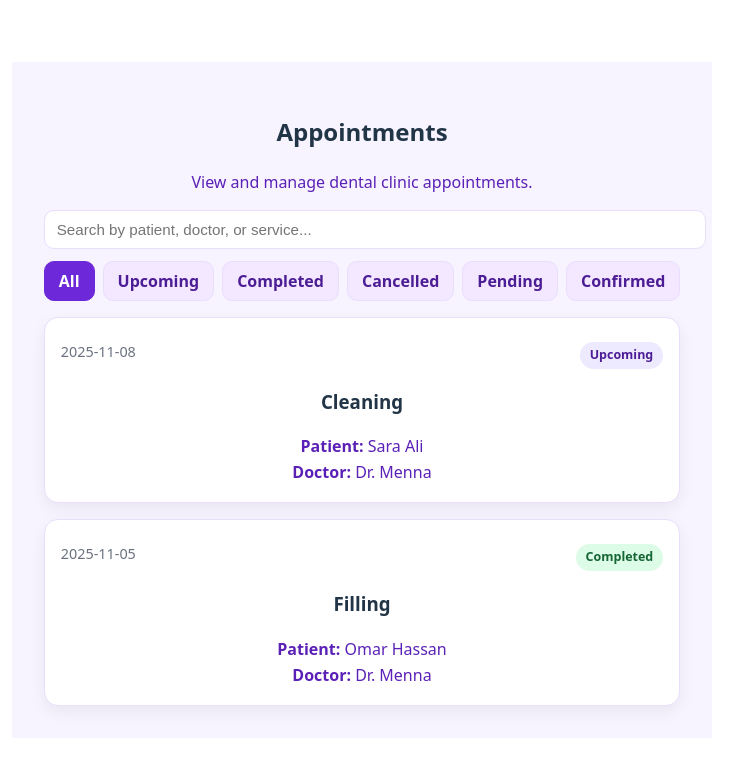
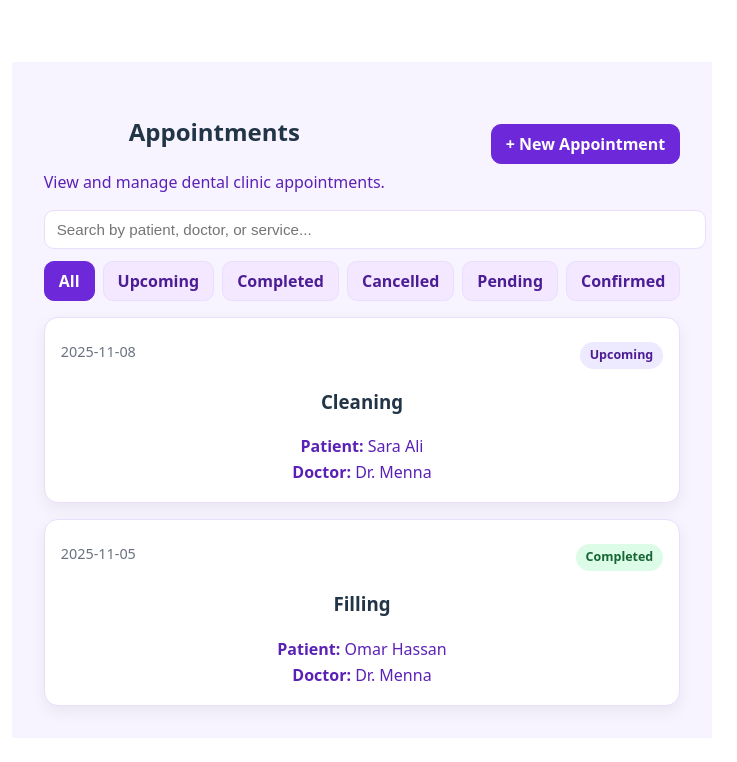
Before and after one commit to maysoun465/Dental-Clinic-System-, a React (Vite) app in the folder dental-clinic/: page / in a window 1280 px wide. Shown: the top 762 px of the page, without its empty margins (278-1015 px from the left). Built offline with nearby package versions, Linux system fonts and the light colour scheme.

Commit message:
wire New Appointment modal and manage appointments state with my temporary mock data

```diff
--- a/dental-clinic/src/Appointments/AppointmentsPage.jsx
+++ b/dental-clinic/src/Appointments/AppointmentsPage.jsx
@@ -4,24 +4,25 @@ import AppointmentCard from "./AppointmentCard.jsx";
 import { mockAppointments } from "./mockdata.js";
 import SearchBar from "./SearchBar.jsx";
 import Tabs from "./Tabs.jsx";
+import AppointmentModal from "./AppointmentModal.jsx";
 
 
 export default function AppointmentsPage() {
-  // 1) state for search text and active tab
+  const [items, setItems] = useState(mockAppointments);
+
   const [search, setSearch] = useState("");
   const [activeTab, setActiveTab] = useState("All");
 
-  // 2) filteredAppointments is computed from mockAppointments + current filters
+  const [showModal, setShowModal] = useState(false);
+
   const filteredAppointments = useMemo(() => {
     const q = search.trim().toLowerCase();
 
-    return mockAppointments
-      // filter by tab status
+    return items
       .filter((apt) => {
         if (activeTab === "All") return true;
         return (apt.status || "").toLowerCase() === activeTab.toLowerCase();
       })
-      // filter by search text (patient, doctor, service, date)
       .filter((apt) => {
         if (!q) return true;
 
@@ -37,26 +38,81 @@ export default function AppointmentsPage() {
           date.includes(q)
         );
       });
-  }, [search, activeTab]);
+  }, [items, search, activeTab]);
 
-  // 3) JSX UI
+
+  const handleCreateAppointment = (form) => {
+    const newItem = {
+      id: Date.now(),
+      patient: "Current Patient",
+      doctor: form.doctor,
+      service: form.service,
+      date: `${form.date} • ${form.time}`,
+      status: "Upcoming",
+      notes: form.notes || "",
+    };
+
+    setItems((prev) => [newItem, ...prev]);
+    setShowModal(false);
+  };
+
+  const handleSetStatus = (id, status) => {
+    setItems((prev) =>
+      prev.map((apt) =>
+        apt.id === id ? { ...apt, status } : apt
+      )
+    );
+  };
+
+  const handleAddNote = (id, note) => {
+    if (!note) return;
+    setItems((prev) =>
+      prev.map((apt) =>
+        apt.id === id
+          ? { ...apt, notes: (apt.notes || "") + `\n${note}` }
+          : apt
+      )
+    );
+  };
+
   return (
     <div className="appointments-page">
-      <h2 className="page-title">Appointments</h2>
-      <p style={{ color: "#5b21b6", marginBottom: 16 }}>
-        View and manage dental clinic appointments.
-      </p>
+      <div
+        style={{
+          display: "flex",
+          justifyContent: "space-between",
+          alignItems: "center",
+          marginBottom: 16,
+        }}
+      >
+        <div>
+          <h2 className="page-title">Appointments</h2>
+          <p style={{ color: "#5b21b6", marginBottom: 0 }}>
+            View and manage dental clinic appointments.
+          </p>
+        </div>
 
-      {/* search input */}
+        <button
+          type="button"
+          className="btn btn-primary"
+          onClick={() => setShowModal(true)}
+        >
+          + New Appointment
+        </button>
+      </div>
+
       <SearchBar value={search} onChange={setSearch} />
-
-      {/* tabs row */}
       <Tabs activeTab={activeTab} onChange={setActiveTab} />
 
-      {/* list of cards */}
       <div className="appointments-list">
         {filteredAppointments.map((apt) => (
-          <AppointmentCard key={apt.id} apt={apt} />
+          <AppointmentCard
+            key={apt.id}
+            apt={apt}
+            onCancel={() => handleSetStatus(apt.id, "Cancelled")}
+            onComplete={() => handleSetStatus(apt.id, "Completed")}
+            onAddNote={(note) => handleAddNote(apt.id, note)}
+          />
         ))}
 
         {filteredAppointments.length === 0 && (
@@ -65,6 +121,12 @@ export default function AppointmentsPage() {
           </div>
         )}
       </div>
+
+      <AppointmentModal
+        open={showModal}
+        onClose={() => setShowModal(false)}
+        onSubmit={handleCreateAppointment}
+      />
     </div>
   );
 }
```
